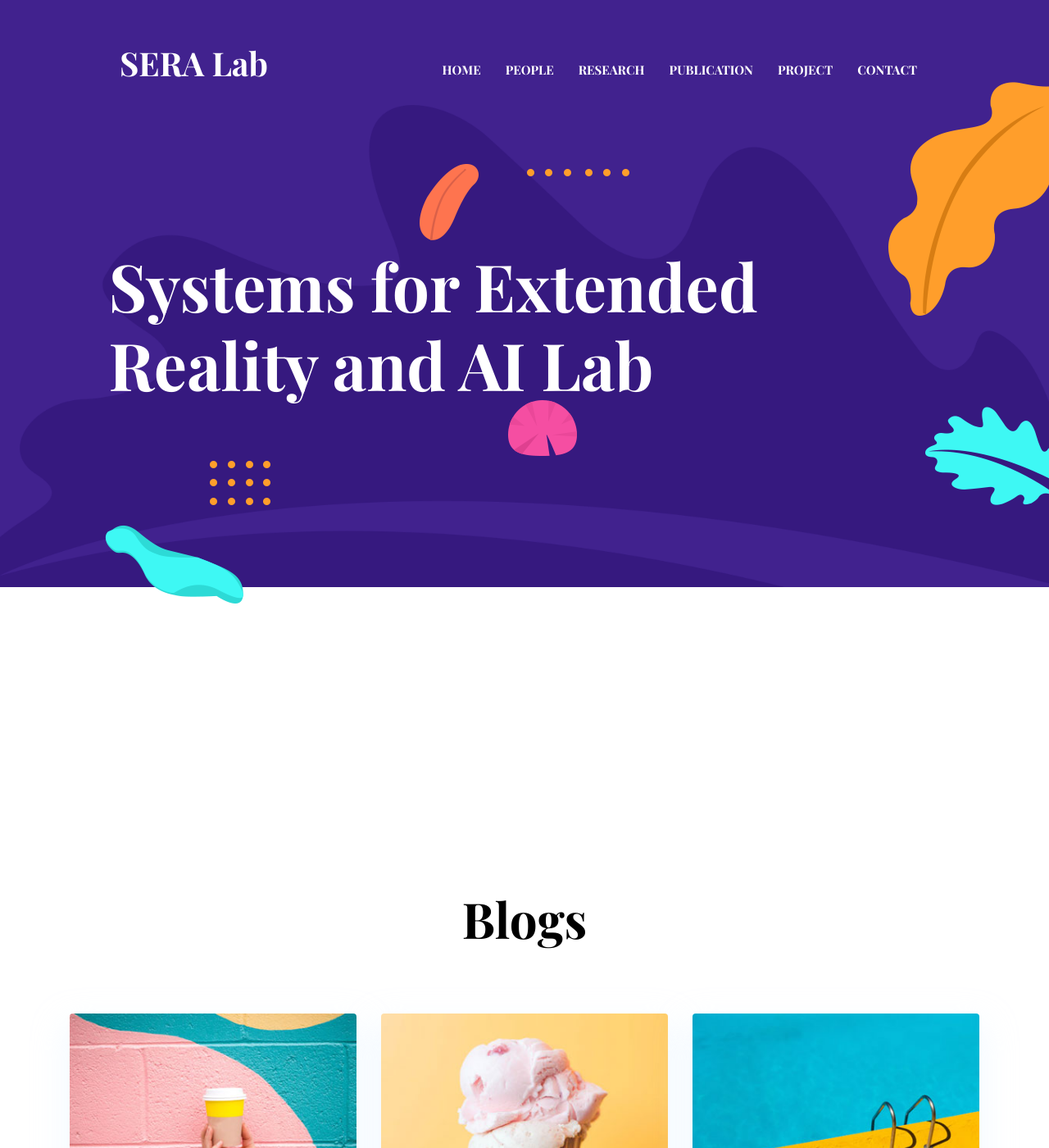
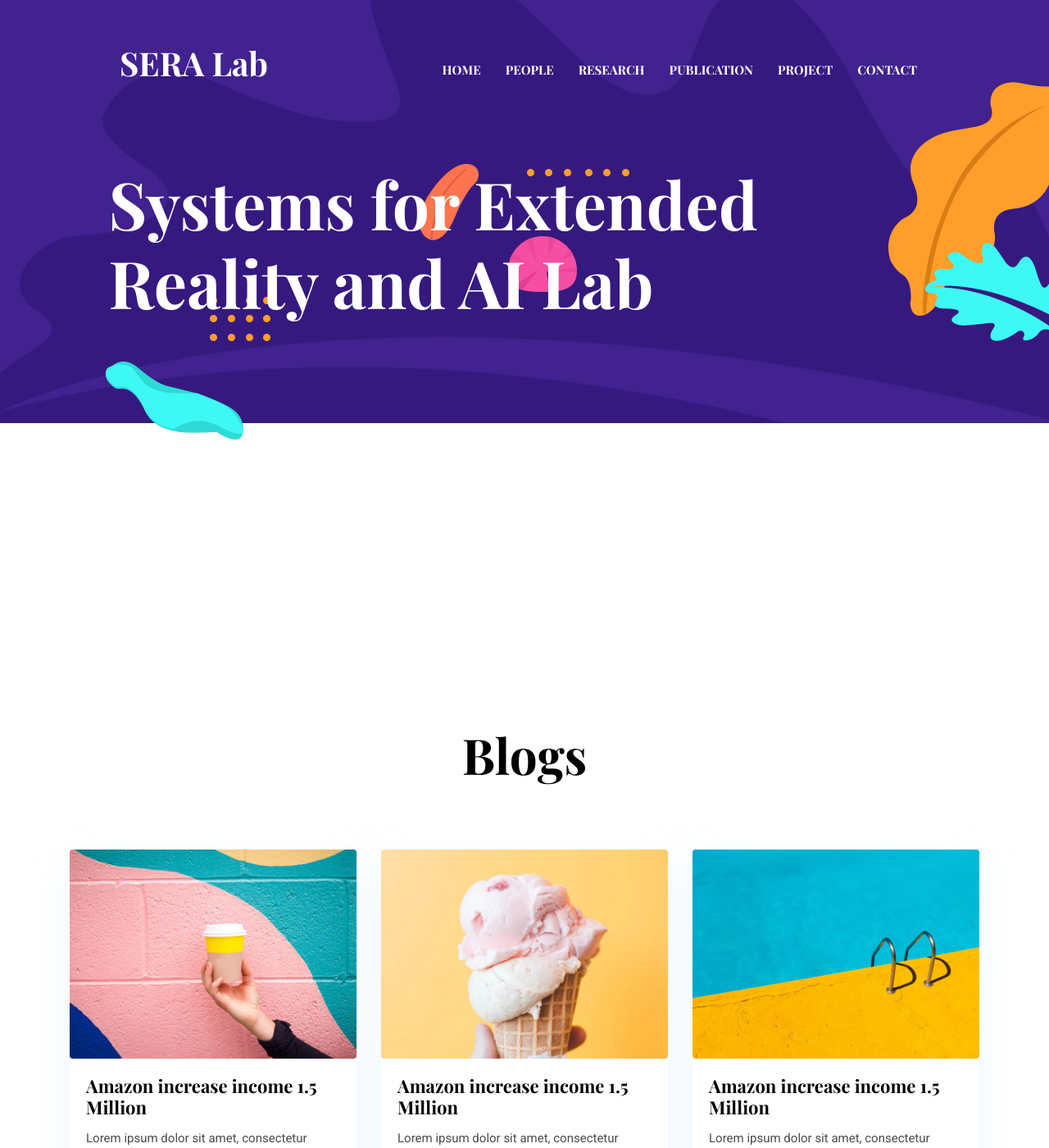
Before and after one commit to seyeon4302/seyeon4302.github.io, a Jekyll site: the page built from index.html, in a window 1280 px wide and 1400 px high. Shown: the whole window at 82% size. Built offline with Jekyll 4.4.1, drawn with Linux system fonts in a browser that asks for light colours.

Commit message:
Update _hero-area.scss

```diff
--- a/assets/scss/templates/_hero-area.scss
+++ b/assets/scss/templates/_hero-area.scss
@@ -1,5 +1,5 @@
 .hero-area {
-  padding: 300px 0 200px;
+  padding: 200px 0 100px;
   position: relative;
   @include tablet {
     padding: 250px 0 150px;
```
